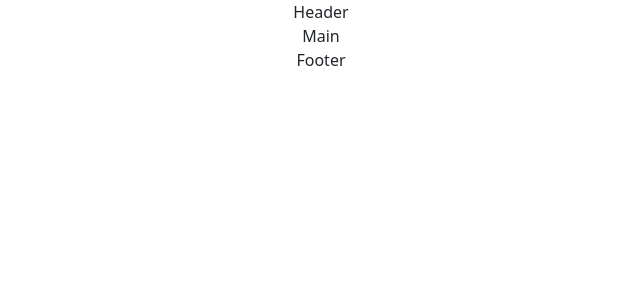
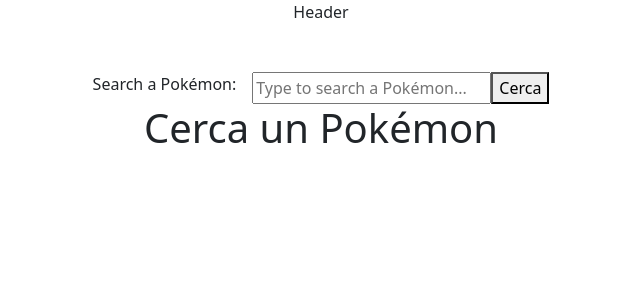
Before and after one commit to Jomar-Navarro/vue-pokedex, a Vue app: page / in a window 1280 px wide. Shown: the top 300 px of the page, without its empty margins (319-959 px from the left). Built offline with nearby package versions, Linux system fonts and the light colour scheme.

Commit message:
[add] Input Search & Pokemon details

```diff
--- a/src/App.vue
+++ b/src/App.vue
@@ -1,24 +1,27 @@
 <script>
-  import Header from './components/Header.vue';
-  import Main from './components/Main.vue';
-  import Footer from './components/Footer.vue';
+import Header from "./components/Header.vue";
+import Main from "./components/Main.vue";
+
+import { store } from "./data/store";
 export default {
-    components:{
+	components: {
 		Header,
 		Main,
-      Footer,
-    }
-  }
+	},
+
+	data() {
+		return {
+			store,
+		};
+	},
+};
 </script>
 
 <template>
 	<div>
 		<Header />
 		<Main />
-    <Footer />
 	</div>
 </template>
 
-<style lang="scss">
-
-</style>
+<style lang="scss"></style>
--- a/src/components/Footer.vue
+++ /dev/null
@@ -1,17 +0,0 @@
-<script>
-  export default {
-
-  }
-</script>
-
-
-<template>
-  <div class="text-center">
-    Footer
-  </div>
-</template>
-
-
-<style lang="scss" scoped>
-
-</style>
--- a/src/components/Main.vue
+++ b/src/components/Main.vue
@@ -1,17 +1,44 @@
 <script>
-  export default {
+import InputSearch from "./partials/InputSearch.vue";
+import axios from "axios";
+import { store } from "../data/store";
+import PokemonDetails from "./partials/pokemonDetails.vue";
 
-  }
+export default {
+	components: {
+		InputSearch,
+		PokemonDetails,
+	},
+
+	data() {
+		return {
+			store,
+		};
+	},
+
+	methods: {
+		handleSearch(pokemonName) {
+			const fullApi = `${this.store.apiUrl}${pokemonName.toLowerCase()}`;
+			axios
+				.get(fullApi)
+				.then((result) => {
+					this.store.pokeList = result.data;
+					console.log(this.store.pokeList);
+				})
+				.catch((error) => {
+					console.error("Errore durante la chiamata API: ", error);
+					this.store.error = "Pokémon non trovato";
+				});
+		},
+	},
+};
 </script>
 
-
 <template>
-  <div class="text-center">
-    Main
-  </div>
+	<div class="container my-5">
+		<InputSearch @search="handleSearch" />
+		<PokemonDetails :pokemon="store.pokeList" />
+	</div>
 </template>
 
-
-<style lang="scss" scoped>
-
-</style>
+<style lang="scss" scoped></style>
--- /dev/null
+++ b/src/components/partials/InputSearch.vue
@@ -0,0 +1,35 @@
+<script>
+export default {
+	data() {
+		return {
+			pokemonToSearch: "",
+		};
+	},
+
+	methods: {
+		startSearch() {
+			if (this.pokemonToSearch) {
+				this.$emit("search", this.pokemonToSearch);
+			} else {
+				console.error("Il campo di ricerca è vuoto!");
+			}
+		},
+	},
+};
+</script>
+
+<template>
+	<form @submit.prevent="startSearch" class="d-flex justify-content-center">
+		<label for="pokemon" class="form-label me-3">Search a Pokémon: </label>
+		<input
+			v-model.trim="pokemonToSearch"
+			type="text"
+			id="pokemon"
+			class="d-flex justify-content-center"
+			placeholder="Type to search a Pokémon..."
+		/>
+		<button type="submit">Cerca</button>
+	</form>
+</template>
+
+<style lang="scss" scoped></style>
--- /dev/null
+++ b/src/components/partials/pokemonDetails.vue
@@ -0,0 +1,38 @@
+<script>
+export default {
+	props: {
+		pokemon: Object,
+	},
+};
+</script>
+
+<template>
+	<div v-if="pokemon && pokemon.name">
+		<h1 class="text-capitalize">{{ pokemon.name }}</h1>
+		<p>
+			Type:
+			<span
+				class="badge text-bg-info mx-1"
+				v-for="(type, index) in pokemon.types"
+				:key="index"
+			>
+				{{ type.type.name }}{{ index < pokemon.types.length - 1 ? ", " : "" }}
+			</span>
+		</p>
+		<p>Heigth: {{ pokemon.height }}</p>
+		<p>Weigth: {{ pokemon.weight }}</p>
+		<div>
+			<h3>Stats</h3>
+			<ul>
+				<li v-for="(stat, index) in pokemon.stats" :key="index">
+					{{ stat.stat.name }}: {{ stat.base_stat }}
+				</li>
+			</ul>
+		</div>
+	</div>
+	<div v-else class="text-center">
+		<h1>Cerca un Pokémon</h1>
+	</div>
+</template>
+
+<style lang="scss" scoped></style>
--- a/src/data/store.js
+++ b/src/data/store.js
@@ -1,5 +1,7 @@
-import { reactive } from 'vue';
+import { reactive } from "vue";
 
 export const store = reactive({
-  counter: 0,
-})
+	apiUrl: "https://pokeapi.co/api/v2/pokemon/",
+	pokeList: {},
+	error: "",
+});
```
Also changed, not shown: 1 other file (tests, documents, lock files or other folders). Lines whose indentation alone changed are shown as unchanged.
